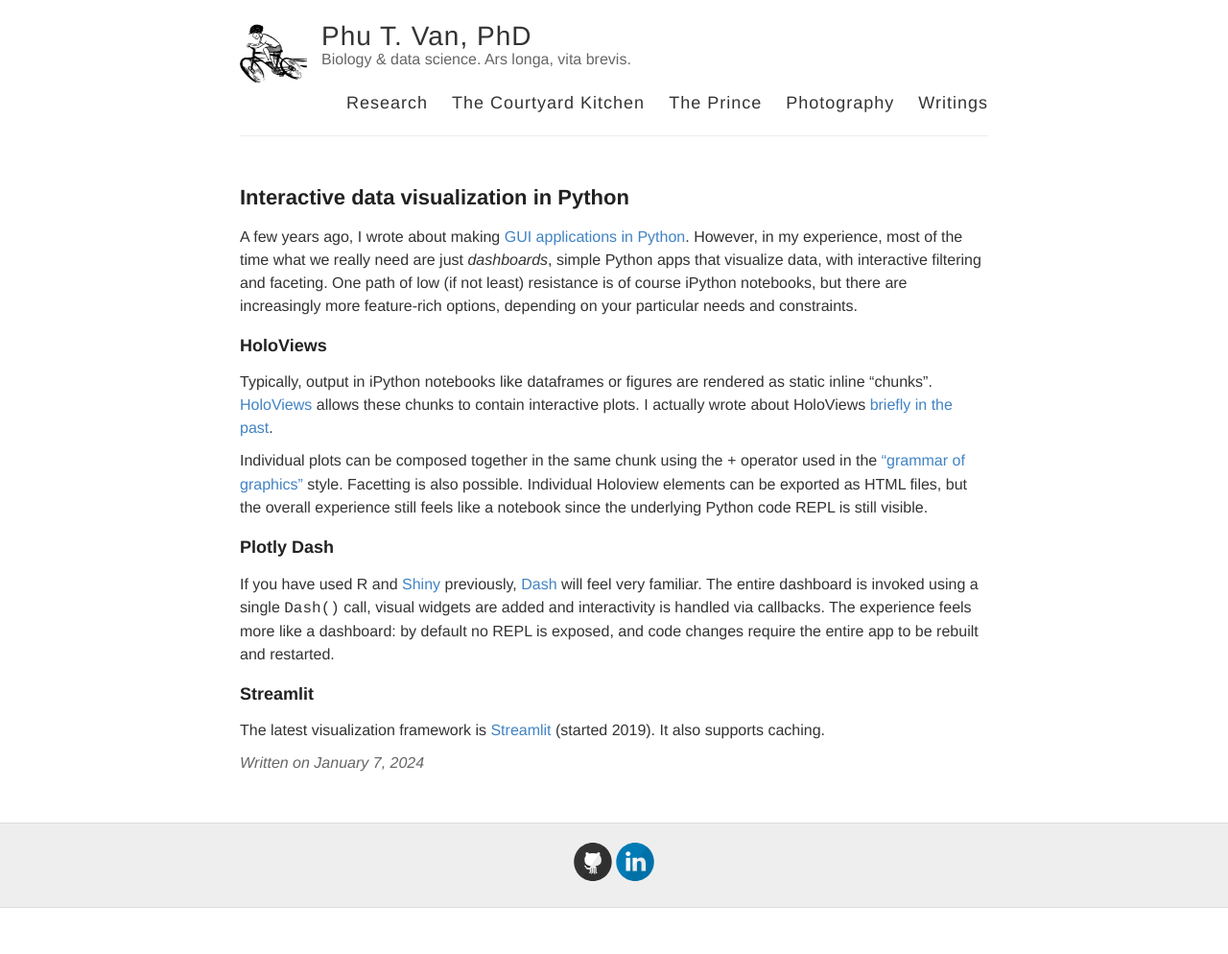
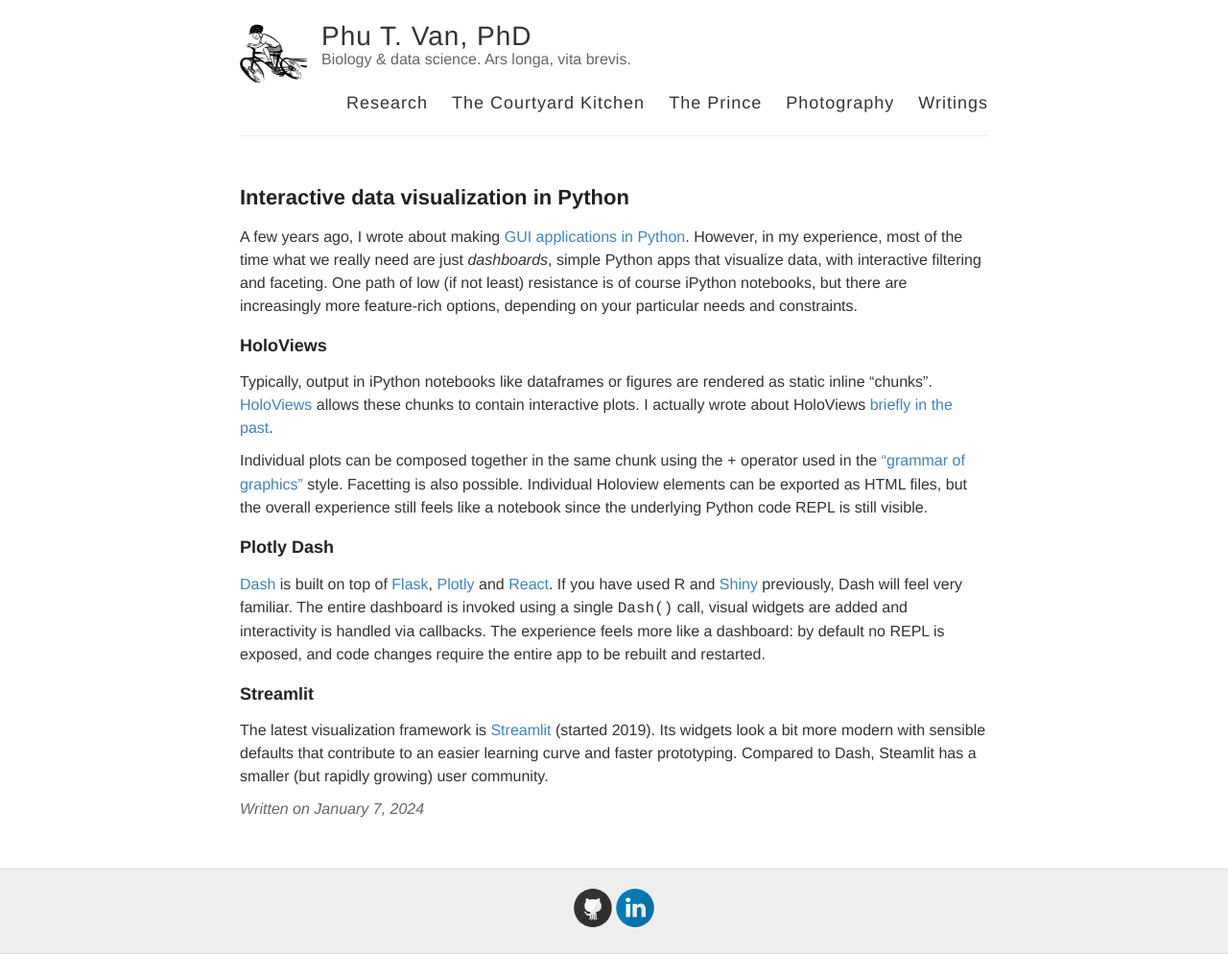
Before and after one commit to ptvan/ptvan.github.io, a Jekyll site: the page built from _posts/2024-01-07-Python-interactive-dataviz.md, in a window 1280 px wide. Shown: the whole page at 96% size. Built offline with Jekyll 4.4.1, drawn with Linux system fonts in a browser that asks for light colours; before the commit the page ends 946 px from its top, so only the background shows below that.

Commit message:
Streamlit updates

```diff
--- a/_posts/2024-01-07-Python-interactive-dataviz.md
+++ b/_posts/2024-01-07-Python-interactive-dataviz.md
@@ -11,7 +11,7 @@
 Individual plots can be composed together in the same chunk using the `+` operator used in the ["grammar of graphics"](https://vita.had.co.nz/papers/layered-grammar.pdf) style. Facetting is also possible. Individual Holoview elements can be exported as HTML files, but the overall experience still feels like a notebook since the underlying Python code REPL is still visible.
 
 ### Plotly Dash
-If you have used R and [Shiny](https://shiny.posit.co/) previously, [Dash](https://dash.plotly.com/) will feel very familiar. The entire dashboard is invoked using a single `Dash()` call, visual widgets are added and interactivity is handled via callbacks. The experience feels more like a dashboard: by default no REPL is exposed, and code changes require the entire app to be rebuilt and restarted.
+[Dash](https://dash.plotly.com/) is built on top of [Flask](https://flask.palletsprojects.com/en/stable/), [Plotly](https://plotly.com/javascript/) and [React](https://react.dev/). If you have used R and [Shiny](https://shiny.posit.co/) previously, Dash will feel very familiar. The entire dashboard is invoked using a single `Dash()` call, visual widgets are added and interactivity is handled via callbacks. The experience feels more like a dashboard: by default no REPL is exposed, and code changes require the entire app to be rebuilt and restarted.
 
 ### Streamlit
-The latest visualization framework is [Streamlit](https://streamlit.io/) (started 2019). It also supports caching.
+The latest visualization framework is [Streamlit](https://streamlit.io/) (started 2019). Its widgets look a bit more modern with sensible defaults that contribute to an easier learning curve and faster prototyping. Compared to Dash, Steamlit has a smaller (but rapidly growing) user community.
```
